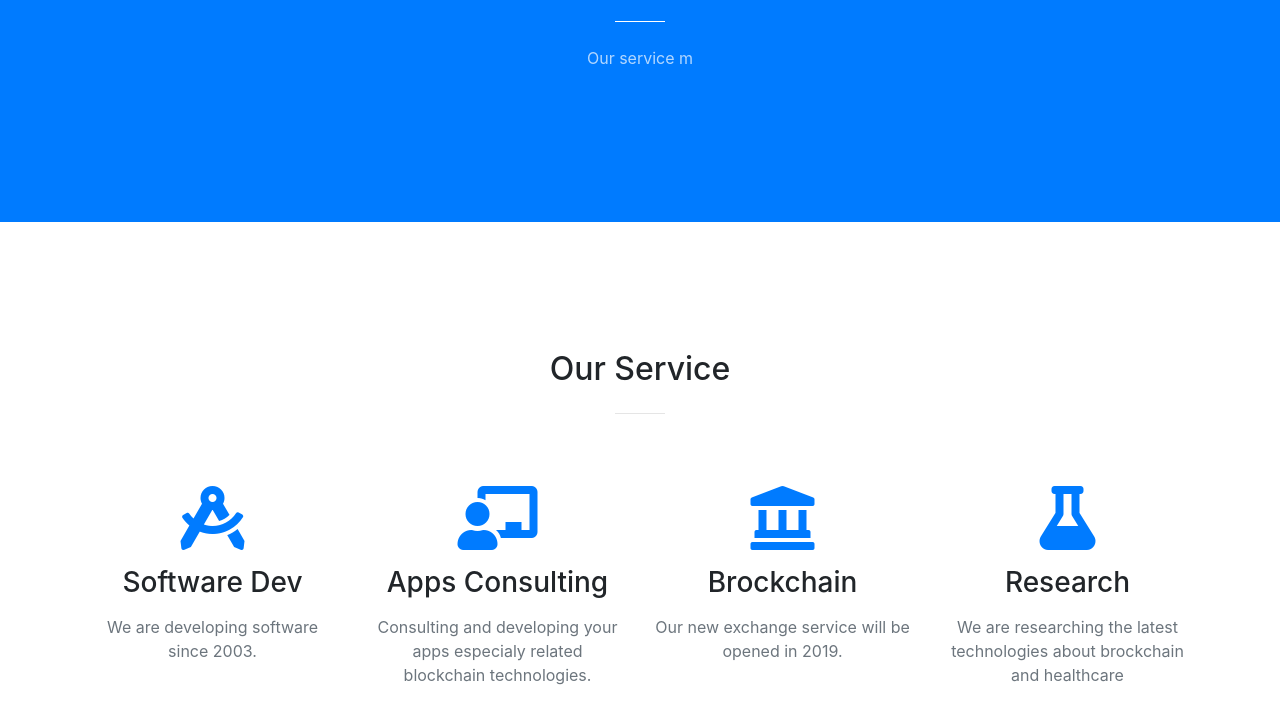
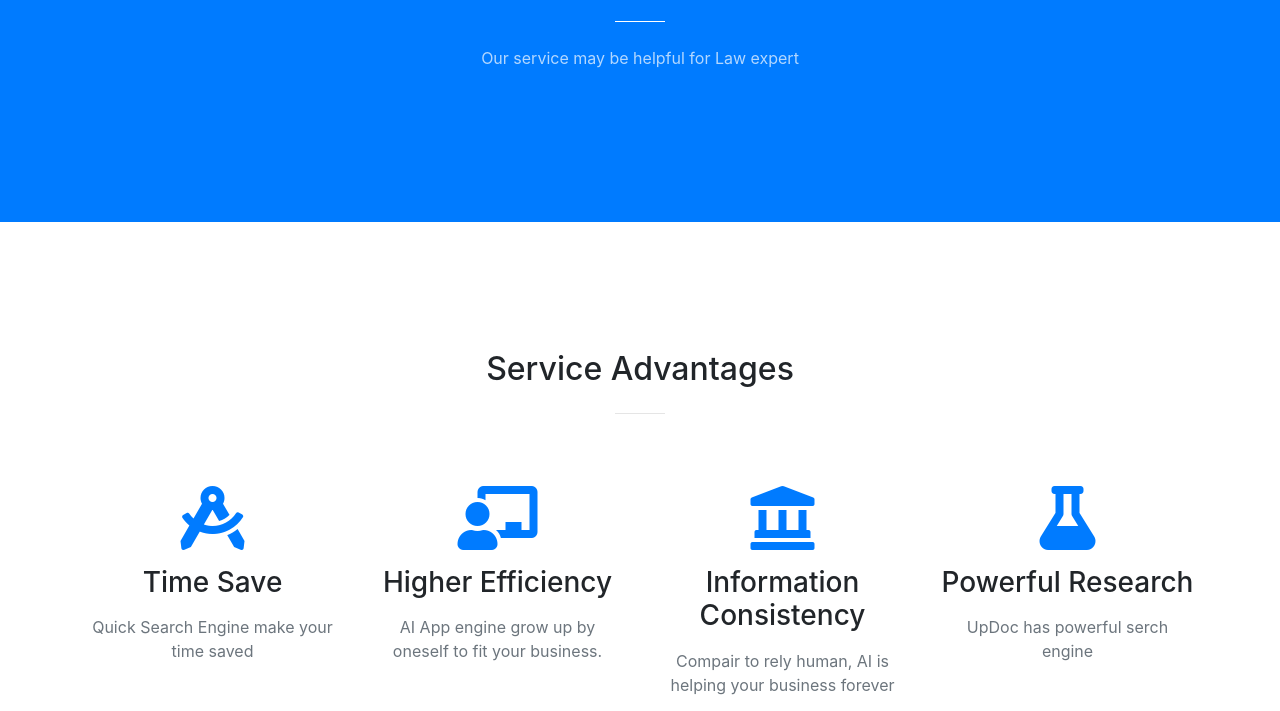
Before and after one commit to mi81ma/LegalMP_WebPage, a website with bundled scripts: page index.html in a window 1280 px wide. Shown: the part 969-1680 px from the top of the page. Built offline with nearby package versions, Linux system fonts and the light colour scheme.

Commit message:
change some Documents

```diff
--- a/index.html
+++ b/index.html
@@ -91,7 +91,7 @@
         <div class="col-lg-8 mx-auto text-center">
           <h2 class="section-heading text-white">UpDoc</h2>
           <hr class="light my-4">
-          <p class="text-faded mb-4">Our service m</p>
+          <p class="text-faded mb-4">Our service may be helpful for Law expert</p>
         </div>
       </div>
     </div>
@@ -101,7 +101,7 @@
     <div class="container">
       <div class="row">
         <div class="col-lg-12 text-center">
-          <h2 class="section-heading">Our Service</h2>
+          <h2 class="section-heading">Service Advantages</h2>
           <hr class="my-4">
         </div>
       </div>
@@ -111,29 +111,29 @@
         <div class="col-lg-3 col-md-6 text-center">
           <div class="service-box mt-5 mx-auto">
             <i class="fas fa-4x fa-drafting-compass text-primary mb-3 sr-icon-1"></i>
-            <h3 class="mb-3">Software Dev</h3>
-            <p class="text-muted mb-0">We are developing software since 2003.</p>
+            <h3 class="mb-3">Time Save</h3>
+            <p class="text-muted mb-0">Quick Search Engine make your time saved</p>
           </div>
         </div>
         <div class="col-lg-3 col-md-6 text-center">
           <div class="service-box mt-5 mx-auto">
             <i class="fas fa-4x fa-chalkboard-teacher text-primary mb-3 sr-icon-2"></i>
-            <h3 class="mb-3">Apps Consulting</h3>
-            <p class="text-muted mb-0">Consulting and developing your apps especialy related blockchain technologies.</p>
+            <h3 class="mb-3">Higher Efficiency</h3>
+            <p class="text-muted mb-0">AI App engine grow up by oneself to fit your business.</p>
           </div>
         </div>
         <div class="col-lg-3 col-md-6 text-center">
           <div class="service-box mt-5 mx-auto">
             <i class="fas fa-4x fa-landmark text-primary mb-3 sr-icon-3"></i>
-            <h3 class="mb-3">Brockchain</h3>
-            <p class="text-muted mb-0">Our new exchange service will be opened in 2019.</p>
+            <h3 class="mb-3">Information Consistency</h3>
+            <p class="text-muted mb-0">Compair to rely human, AI is helping your business forever</p>
           </div>
         </div>
         <div class="col-lg-3 col-md-6 text-center">
           <div class="service-box mt-5 mx-auto">
             <i class="fas fa-4x fa-flask text-primary mb-3 sr-icon-4"></i>
-            <h3 class="mb-3">Research</h3>
-            <p class="text-muted mb-0">We are researching the latest technologies about brockchain and healthcare</p>
+            <h3 class="mb-3">Powerful Research</h3>
+            <p class="text-muted mb-0">UpDoc has powerful serch engine</p>
           </div>
         </div>
       </div>
```
